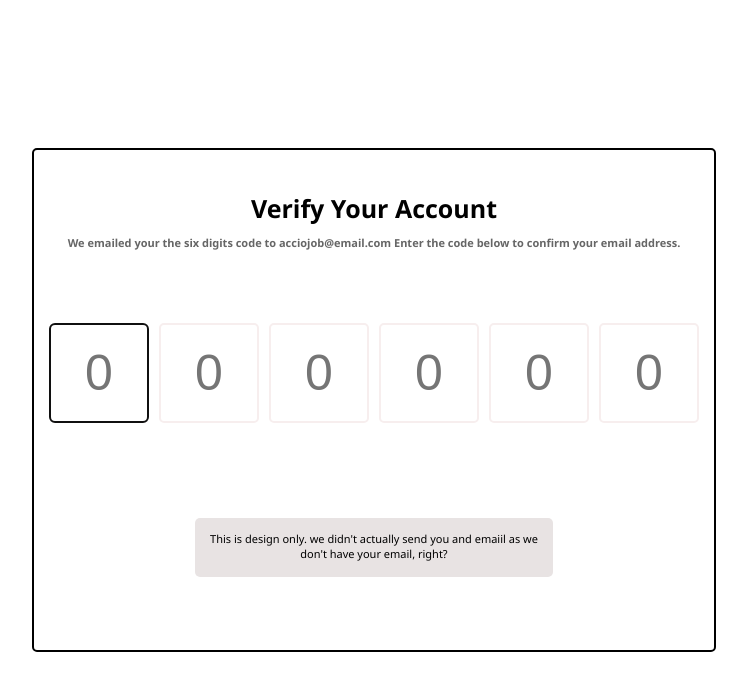
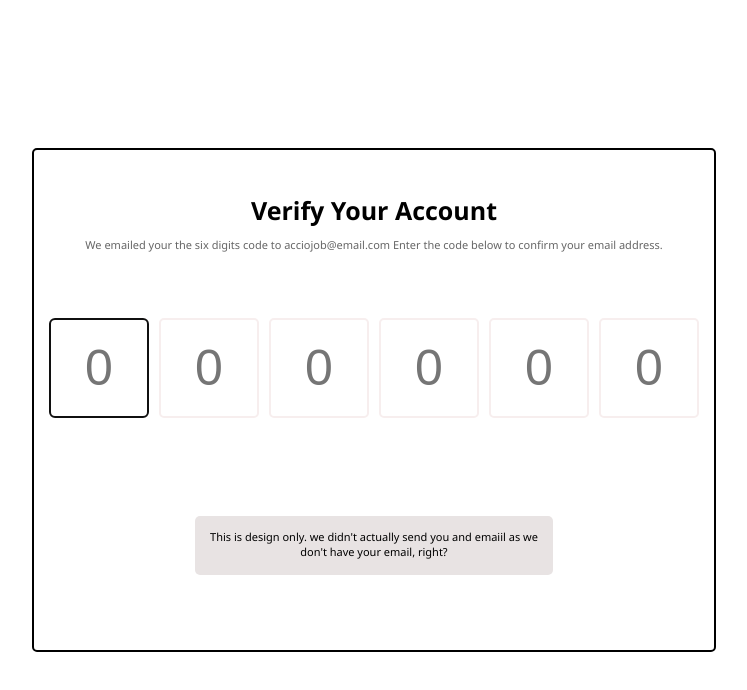
Before and after one commit to acciojob/OTP-avinashcbsharma, a website: page main.html in a window 1280 px wide. Shown: the whole page, without its empty margins (266-1013 px from the left). Drawn offline with Linux system fonts and the light colour scheme.

Commit message:
created a submission

```diff
--- a/main.html
+++ b/main.html
@@ -8,8 +8,9 @@
 
 <body>
     <div id="main">
-        <div id="verification_heading">
-            Verify Your Account
+
+	<div>
+        <div id="verification_heading">Verify Your Account</div>
             <div id="verification_subtext">We emailed your the six digits code to acciojob@email.com
                 Enter the code below to confirm your email address.</div>
         </div>
```
